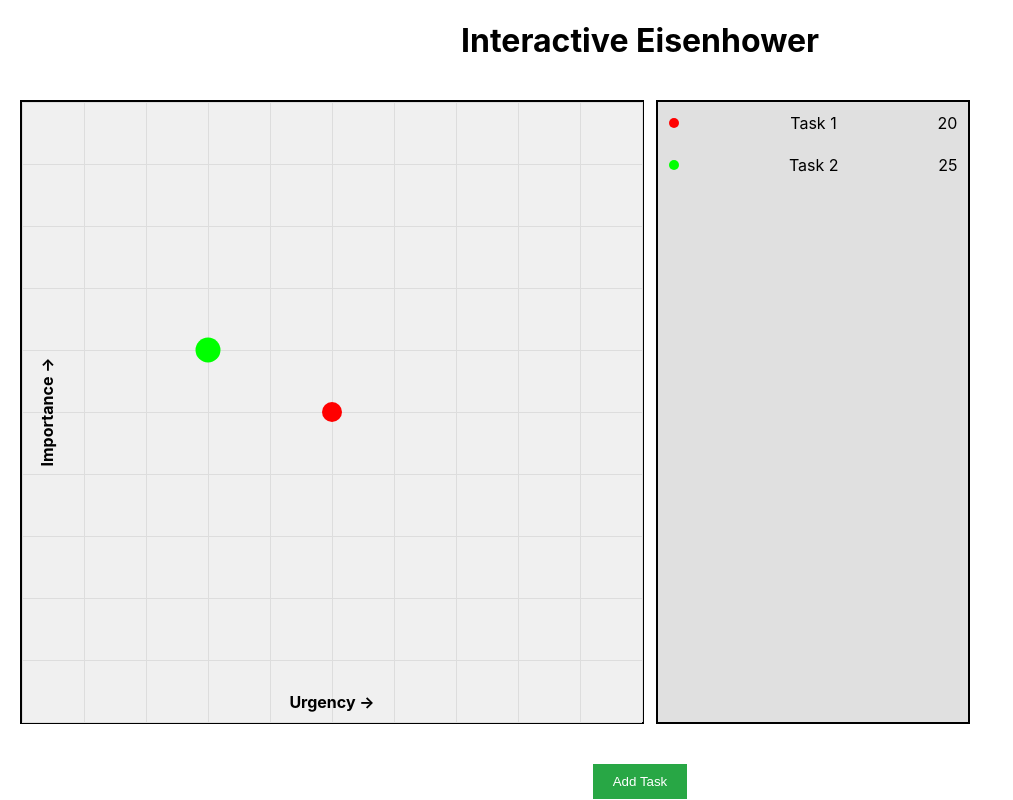
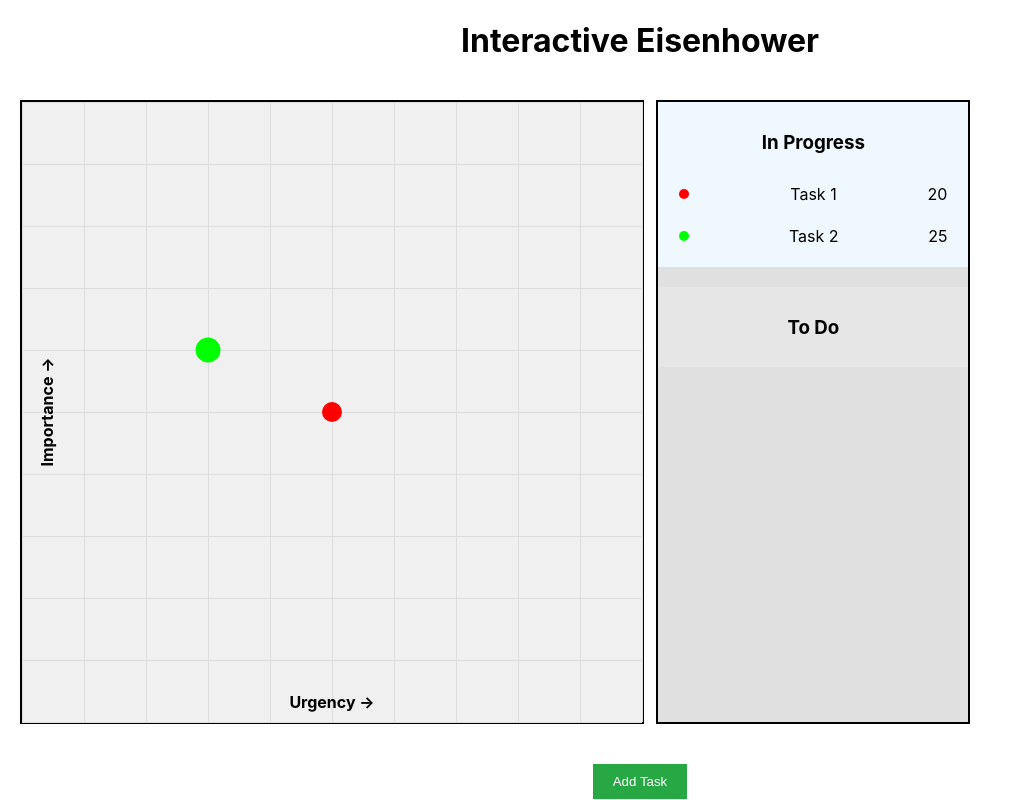
Before and after one commit to kennbyee25/interactive-eisenhower, a React (Create React App) app: page / in a window 1280 px wide. Shown: the whole page, without its empty margins (0-1013 px from the left). Built offline with nearby package versions, Linux system fonts and the light colour scheme; the HTML template or start-up script is replaced by a standard one.

Commit message:
separate in progress and todo tasks

```diff
--- a/src/components/TaskList/TaskList.css
+++ b/src/components/TaskList/TaskList.css
@@ -3,6 +3,20 @@
     height: 100%;
     position: relative;
     overflow: hidden;
+  }
+
+  .task-section {
+    margin-bottom: 20px;
+  }
+
+  .task-section.in-progress {
+    background-color: #f0f8ff; /* Lighter background for In Progress */
+    padding: 10px;
+  }
+
+  .task-section.to-do {
+    background-color: #e6e6e6; /* Darker background for To Do */
+    padding: 10px;
   }
 
   .task-item {
--- a/src/components/TaskList/TaskList.js
+++ b/src/components/TaskList/TaskList.js
@@ -19,6 +19,9 @@ const TaskList = ({ tasks, onSelectTask, selectedTaskId, onDeselectTask, onMouse
 
   const selectedTask = tasks.find(task => task.id === selectedTaskId);
   const selectedValue = selectedTask ? selectedTask.urgency + selectedTask.importance : 0;
+
+  const topThreeTasks = sortedTasks.slice(0, 3);
+  const remainingTasks = sortedTasks.slice(3);
 
   return (
     <div className="task-list" onClick={handleBackgroundClick}>
@@ -52,7 +55,10 @@ const TaskList = ({ tasks, onSelectTask, selectedTaskId, onDeselectTask, onMouse
             })}
         </>
       ) : (
-        sortedTasks.slice(0, 10).map(task => (
+        <>
+          <div className="task-section in-progress">
+            <h3>In Progress</h3>
+            {topThreeTasks.map(task => (
               <div
                 key={task.id}
                 className={`task-item ${task.id === selectedTaskId ? 'selected' : ''}`}
@@ -67,7 +73,28 @@ const TaskList = ({ tasks, onSelectTask, selectedTaskId, onDeselectTask, onMouse
                 <span className="task-title">{task.title}</span>
                 <span className="task-size">{task.size}</span>
               </div>
-        ))
+            ))}
+          </div>
+          <div className="task-section to-do">
+            <h3>To Do</h3>
+            {remainingTasks.map(task => (
+              <div
+                key={task.id}
+                className={`task-item ${task.id === selectedTaskId ? 'selected' : ''}`}
+                onMouseDown={() => onMouseDown(task.id)}
+                onClick={() => {
+                  if (task.id !== selectedTaskId) {
+                    onSelectTask(task.id);
+                  }
+                }}
+              >
+                <span className="task-color" style={{ backgroundColor: task.color }}></span>
+                <span className="task-title">{task.title}</span>
+                <span className="task-size">{task.size}</span>
+              </div>
+            ))}
+          </div>
+        </>
       )}
     </div>
   );
```
Lines whose indentation alone changed are shown as unchanged.
